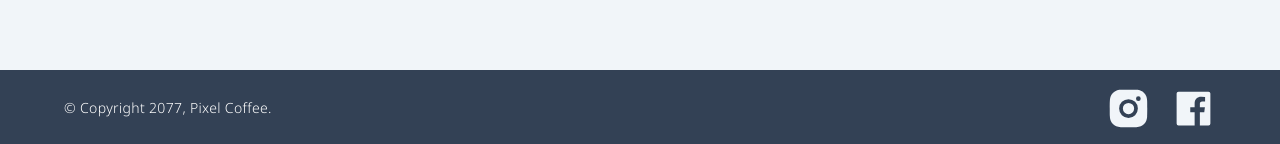
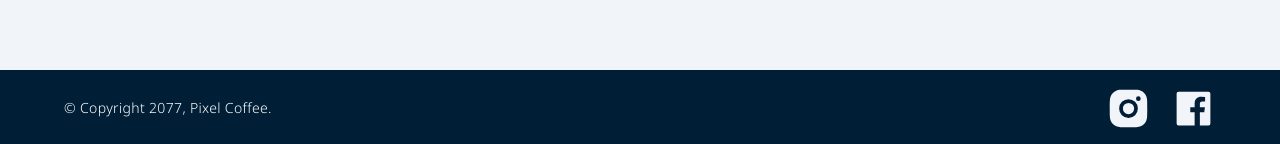
Before and after one commit to alejandro-dominguez/CF-landing, a React (Create React App) app: page / in a window 1280 px wide. Shown: the part 3365-3509 px from the top of the page. Built offline with nearby package versions, Linux system fonts and the light colour scheme.

Commit message:
footer color

```diff
--- a/src/components/footer/Footer.jsx
+++ b/src/components/footer/Footer.jsx
@@ -3,7 +3,7 @@ import { RiInstagramFill, RiFacebookBoxFill } from 'react-icons/ri';
 
 const Footer = () => {
     return (
-        <footer className='w-full bg-slate-700 mt-20 flex justify-between items-center px-16 py-4'>
+        <footer className='w-full bg-[#001E35] mt-20 flex justify-between items-center px-16 py-4'>
             <small className='text-white text-center text-sm font-light tracking-wide'>&copy; Copyright 2077, Pixel Coffee.</small>
             <div className="flex gap-5 items-center justify-center">
                 <a href="https://github.com/alejandro-dominguez" target="_blank" rel="noreferrer">
```
